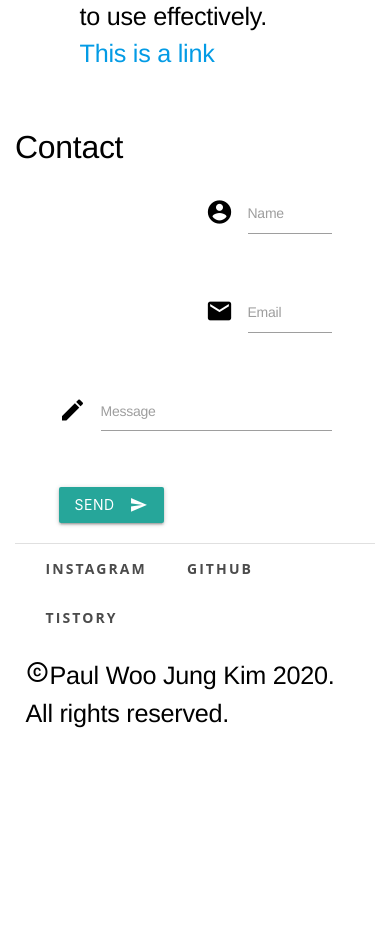
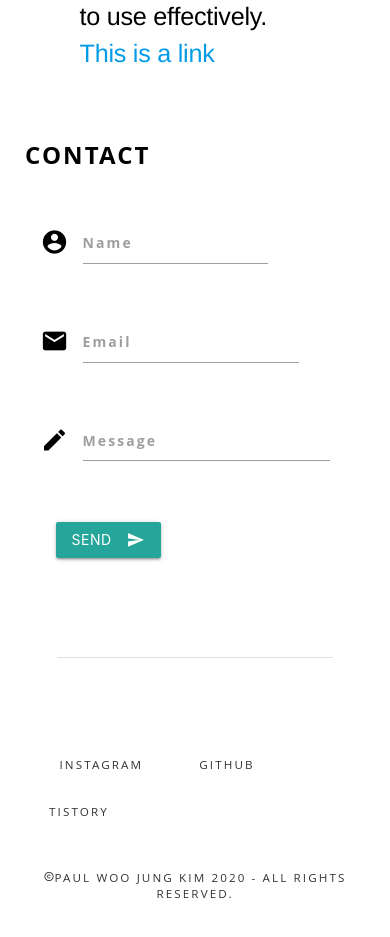
Before and after one commit to wj2kim/pilates-website, a React (Create React App) app: page / in a window 390 px wide. Shown: the part 3720-4657 px from the top of the page. Before the commit the page ends 4472 px from the top, so only its background shows below. Built offline with nearby package versions, Linux system fonts and the light colour scheme.

Commit message:
working on styles & responsive design

```diff
--- a/src/components/pageBodyComponents/Contact.jsx
+++ b/src/components/pageBodyComponents/Contact.jsx
@@ -1,5 +1,6 @@
 import React, { useState, useCallback } from 'react';
 import emailjs from 'emailjs-com';
+import './Contact.scss';
 
 const Contact = () => {
   const serviceId = 'gmail';
@@ -36,7 +37,7 @@ const Contact = () => {
   }, []);
 
   const validateName = (value) => {
-    const error = value ? '' : 'You must enter your first name';
+    const error = value ? '' : 'You must enter your name';
     setNameError(error);
     return error;
   };
@@ -52,14 +53,13 @@ const Contact = () => {
   };
 
   const validateMessage = (value) => {
-    const error = value ? '' : 'You must enter your first name';
+    const error = value ? '' : 'You must enter any message';
     setMessageError(error);
     return error;
   };
 
   const setEmailBeforeSending = (e) => {
     e.preventDefault();
-    debugger;
 
     const nameValidationError = validateName(name);
     const emailAddressValidationError = validateEmail(email);
@@ -103,10 +103,10 @@ const Contact = () => {
 
   return (
     <section id="content-contact" className="container-fluid">
-      <div id="content-contact-title">
-        <h4>Contact</h4>
+      <div id="content-contact-title" style={{ fontSize: 'x-large' }}>
+        CONTACT
       </div>
-      <div id="content-contact-body" className="container">
+      <div id="content-contact-body" className="container-fluid">
         <div class="row">
           <form
             noValidate={true}
@@ -114,10 +114,10 @@ const Contact = () => {
             onSubmit={setEmailBeforeSending}
           >
             <div className="row">
-              <div class="input-field col s6">
+              <div class="input-field col s12">
                 <i class="material-icons prefix">account_circle</i>
                 <input
-                  id="icon_prefix"
+                  id="input-name"
                   type="text"
                   class="validate"
                   value={name}
@@ -129,10 +129,10 @@ const Contact = () => {
               </div>
             </div>
             <div className="row">
-              <div class="input-field col s6">
+              <div class="input-field col s12">
                 <i class="material-icons prefix">email</i>
                 <input
-                  id="icon_prefix"
+                  id="input-email"
                   type="text"
                   class="validate"
                   value={email}
@@ -147,7 +147,7 @@ const Contact = () => {
               <div class="input-field col s12">
                 <i class="material-icons prefix">mode_edit</i>
                 <textarea
-                  id="textarea1"
+                  id="input-message"
                   class="materialize-textarea"
                   value={message}
                   maxLength="300"
@@ -157,6 +157,7 @@ const Contact = () => {
                 <span className="error">{messageError}</span>
               </div>
             </div>
+            <div id="button-area">
               <button
                 class="btn waves-effect waves-light"
                 type="submit"
@@ -166,6 +167,7 @@ const Contact = () => {
                 Send
                 <i class="material-icons right">send</i>
               </button>
+
               {submitted && (
                 <div className="row">
                   <span
@@ -177,6 +179,7 @@ const Contact = () => {
                   </span>
                 </div>
               )}
+            </div>
           </form>
         </div>
       </div>
--- /dev/null
+++ b/src/components/pageBodyComponents/Contact.scss
@@ -0,0 +1,59 @@
+#content-contact {
+  font: bold 14px/1.4 'Open Sans', arial, sans-serif;
+  letter-spacing: 0.15em;
+  margin-bottom: 6rem;
+  #content-contact-title {
+    padding: 10px;
+  }
+  #content-contact-body {
+    margin-top: 25px;
+    .error {
+      font-size: smaller;
+      letter-spacing: 0.05em;
+      font-weight: lighter;
+      color: #e53935;
+    }
+  }
+  #button-area {
+    padding: 15px;
+  }
+}
+
+@media screen and (min-width: 769px) {
+  #content-contact-body {
+    width: 80%;
+  }
+  #input-name {
+    width: 30%;
+  }
+  #input-email {
+    width: 40%;
+  }
+  #input-message {
+    width: 70%;
+  }
+}
+
+@media screen and (max-width: 768px) {
+  #input-name {
+    width: 50%;
+  }
+  #input-email {
+    width: 60%;
+  }
+  #input-message {
+    width: 80%;
+  }
+}
+
+@media screen and (max-width: 425px) {
+  #input-name {
+    width: 60%;
+  }
+  #input-email {
+    width: 70%;
+  }
+  #input-message {
+    width: 80%;
+  }
+}
--- a/src/components/pageFooterComponents/SocialIcons.jsx
+++ b/src/components/pageFooterComponents/SocialIcons.jsx
@@ -12,24 +12,24 @@ import './SocialIcons.scss';
 
 const SocialIcons = () => {
   return (
-    <div id="social-icons" class="social-icons nav-wrapper">
-      <ul>
+    <div id="social-icons" className="social-icons nav-wrapper">
+      <ul className="row">
         <a
           title="Instagram"
           target="_blank"
           href="https://www.instagram.com/pvvjk/"
         >
-          <li class="social-name">INSTAGRAM</li>
+          <li className="social-name col s6 m4">INSTAGRAM</li>
         </a>
         <a title="Github" target="_blank" href="https://github.com/wj2kim">
-          <li class="social-name">GITHUB</li>
+          <li className="social-name col s6 m4">GITHUB</li>
         </a>
         <a
           title="Tistory"
           target="_blank"
           href="https://dont-stay-hungry.tistory.com"
         >
-          <li class="social-name">TISTORY</li>
+          <li className="social-name cols s6 m4">TISTORY</li>
         </a>
       </ul>
     </div>
--- a/src/components/pageFooterComponents/SocialIcons.scss
+++ b/src/components/pageFooterComponents/SocialIcons.scss
@@ -14,7 +14,9 @@
 
 #social-icons {
   margin: 0;
-  font: bold 14px/1.4 'Open Sans', arial, sans-serif;
+  font-size: smaller;
+  font-weight: lighter;
+  //   font: bold 14px/1.4 'Open Sans', arial, sans-serif;
   display: flex;
   justify-content: flex-end;
 
@@ -30,15 +32,13 @@
     color: #000;
     text-transform: uppercase;
     text-decoration: none;
-    letter-spacing: 0.15em;
-
-    display: inline-block;
     padding: 15px 20px;
     position: relative;
-    opacity: 0.7;
+    opacity: 0.8;
   }
   a:hover {
     opacity: 1;
+    color: #ee0979;
   }
   a:after {
     background: none repeat scroll 0 0 transparent;
@@ -61,4 +61,52 @@
       margin-top: 40px;
     }
   }
+  @media screen and (max-width: 799px) {
+    li {
+      margin-left: -30px;
+    }
+  }
+  @media screen and (max-width: 679px) {
+    li {
+      margin-left: -40px;
+    }
+  }
+  @media screen and (max-width: 600px) {
+    li {
+      margin-left: 0px;
+    }
+  }
+  @media screen and (max-width: 428px) {
+    li {
+      margin-right: -5px;
+    }
+  }
+  @media screen and (max-width: 375px) {
+    li {
+      margin-left: 0px;
+    }
+  }
 }
+@media screen and (max-width: 768px) {
+  #copyright {
+    text-align: center;
+  }
+}
+@media screen and (max-width: 600px) {
+  #social-icons {
+    justify-content: center;
+  }
+}
+@media screen and (max-width: 425px) {
+  #social-icons {
+    margin-right: 10px;
+  }
+}
+@media screen and (max-width: 375px) {
+  #social-icons {
+    ul {
+      width: min-content;
+      justify-content: center;
+    }
+  }
+}
--- /dev/null
+++ b/src/pages/PageFooter.scss
@@ -0,0 +1,20 @@
+#page-footer {
+  font: bold 14px/1.4 'Open Sans', arial, sans-serif;
+  letter-spacing: 0.15em;
+  .divider {
+    margin: 0rem 3rem !important;
+  }
+  .footer {
+    margin: 6rem 1rem 4.5rem 1rem;
+  }
+  #copyright {
+    padding: 15px 0px;
+    font-weight: lighter;
+    font-size: smaller;
+    text-transform: uppercase;
+    opacity: 0.8;
+    i {
+      font-size: 11px;
+    }
+  }
+}
--- a/src/pages/pageFooter.jsx
+++ b/src/pages/pageFooter.jsx
@@ -1,18 +1,19 @@
 import React from 'react';
 import SocialIcons from '../components/pageFooterComponents/SocialIcons';
+import './PageFooter.scss';
 
 const PageFooter = () => {
   return (
     <div id="page-footer" className="container-fluid">
       <div className="divider"></div>
-      <div className="row">
+      <div className="footer row">
         <div id="social-icons-wrapper" className="col s12 m6 push-m6">
           <SocialIcons />
         </div>
         <div id="copyright-wrapper" className="col s12 m6 pull-m6">
           <div id="copyright">
             <i className="material-icons">copyright</i>
-            Paul Woo Jung Kim 2020. All rights reserved.
+            Paul Woo Jung Kim 2020 - All rights reserved.
           </div>
         </div>
       </div>
```
Lines whose indentation alone changed are shown as unchanged.
